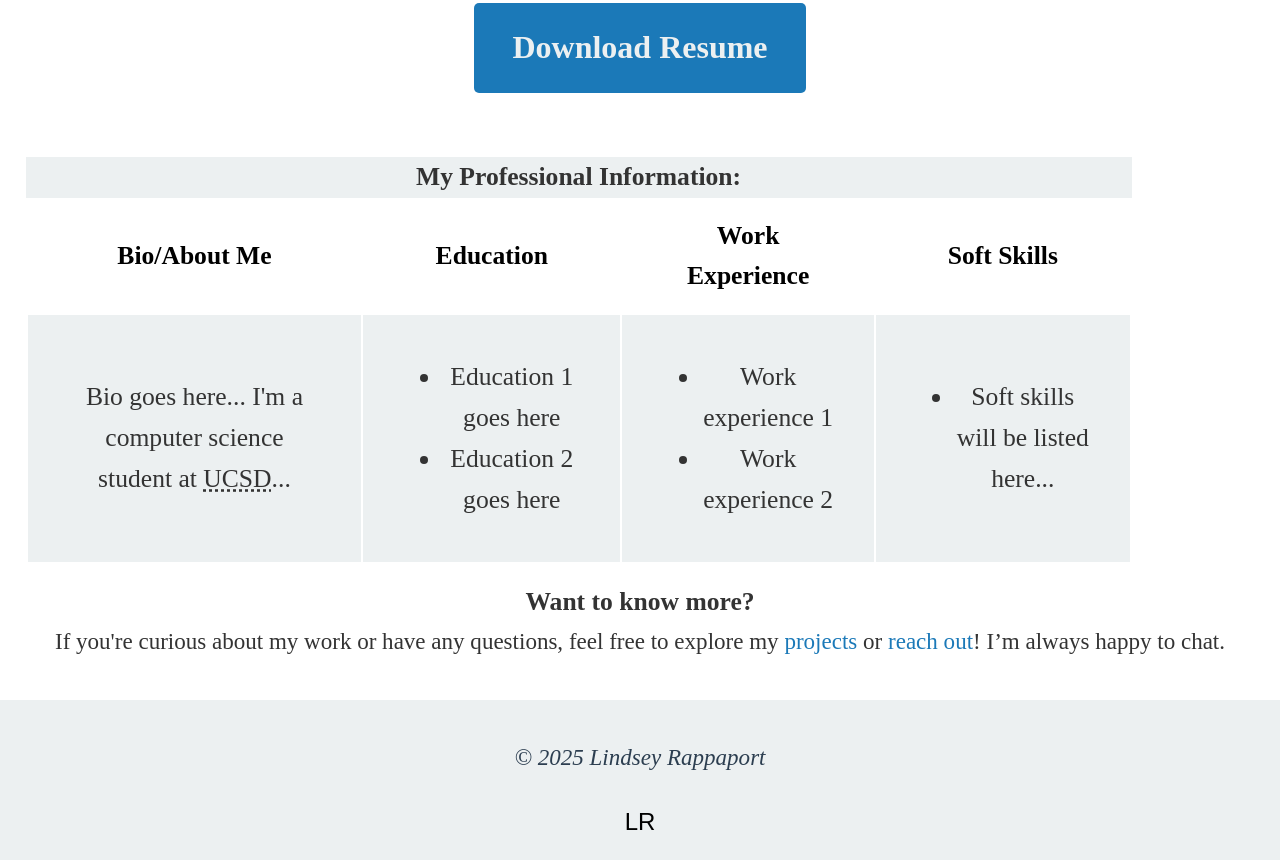
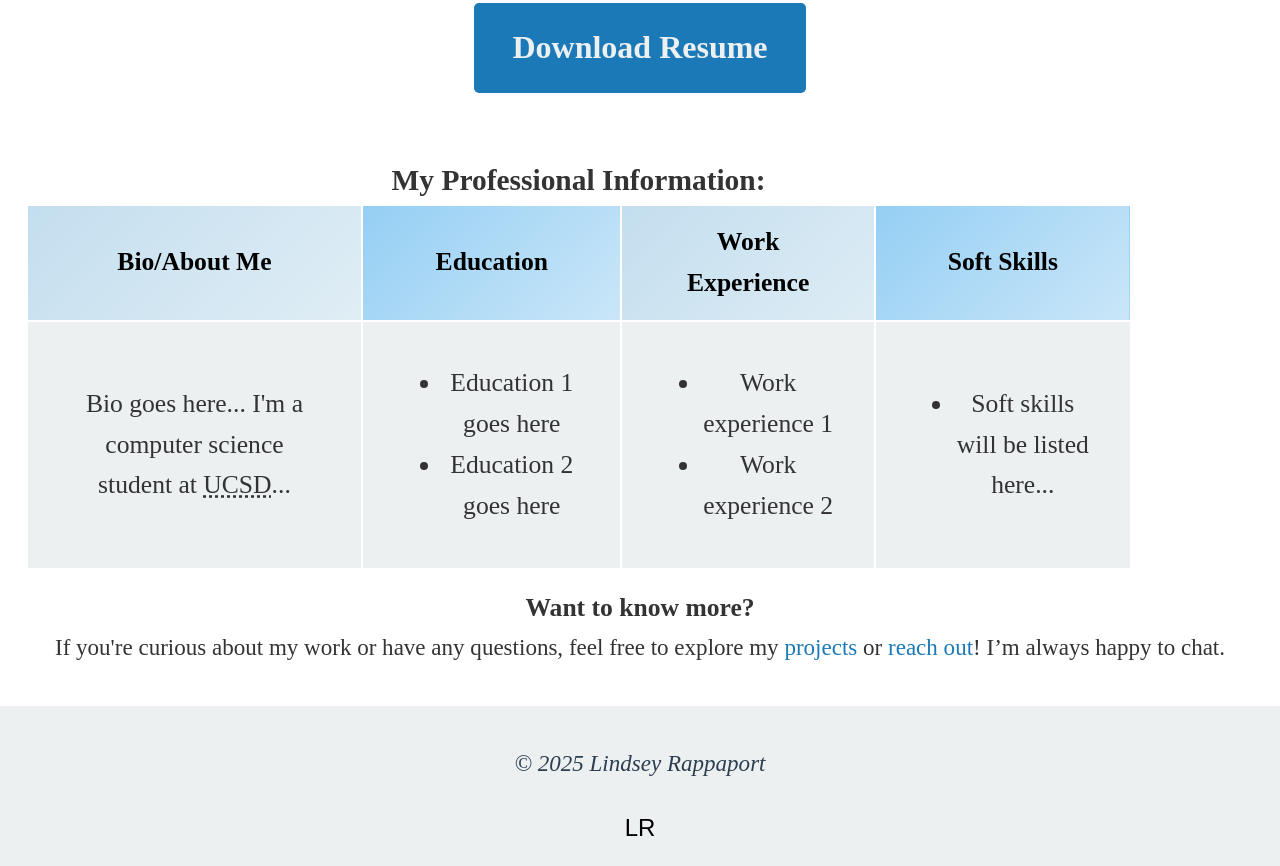
Before and after one commit to lindseyrapp/cse134HW5LindseyRappaport, a plain HTML site: page index.html in a window 1280 px wide. Shown: the part 771-1637 px from the top of the page. Drawn offline with Linux system fonts and the light colour scheme; a web font is replaced by a local one.

Commit message:
Aesthetic fix

```diff
--- a/styles.css
+++ b/styles.css
@@ -70,6 +70,23 @@ figcaption {
     font-size: 1.6rem;
     margin-top: 5px;
     color: #333;
+}
+
+/* Different gradients for each section */
+.bio-col, .bio-col th, .bio-col td {
+    background: linear-gradient(135deg, #c3deef, #f0f6f8);
+}
+
+.education-col, .education-col th, .education-col td {
+    background: linear-gradient(135deg, #95cff4, #edf6fb);
+}
+
+.work-experience-col, .work-experience-col th, .work-experience-col td {
+    background: linear-gradient(135deg, #c3deef, #f0f6f8);
+}
+
+.soft-skills-col, .soft-skills-col th, .soft-skills-col td {
+    background: linear-gradient(135deg, #95cff4, #edf6fb);
 }
 
 a {
@@ -177,8 +194,8 @@ main table td {
 }
 
 table caption {
-    font-weight: bold;
-    background-color: var(--secondary-color);
+    font-weight: bolder;
+    font-size: 2.3rem;
 }
 
 /* Contact Form Styling */
```
